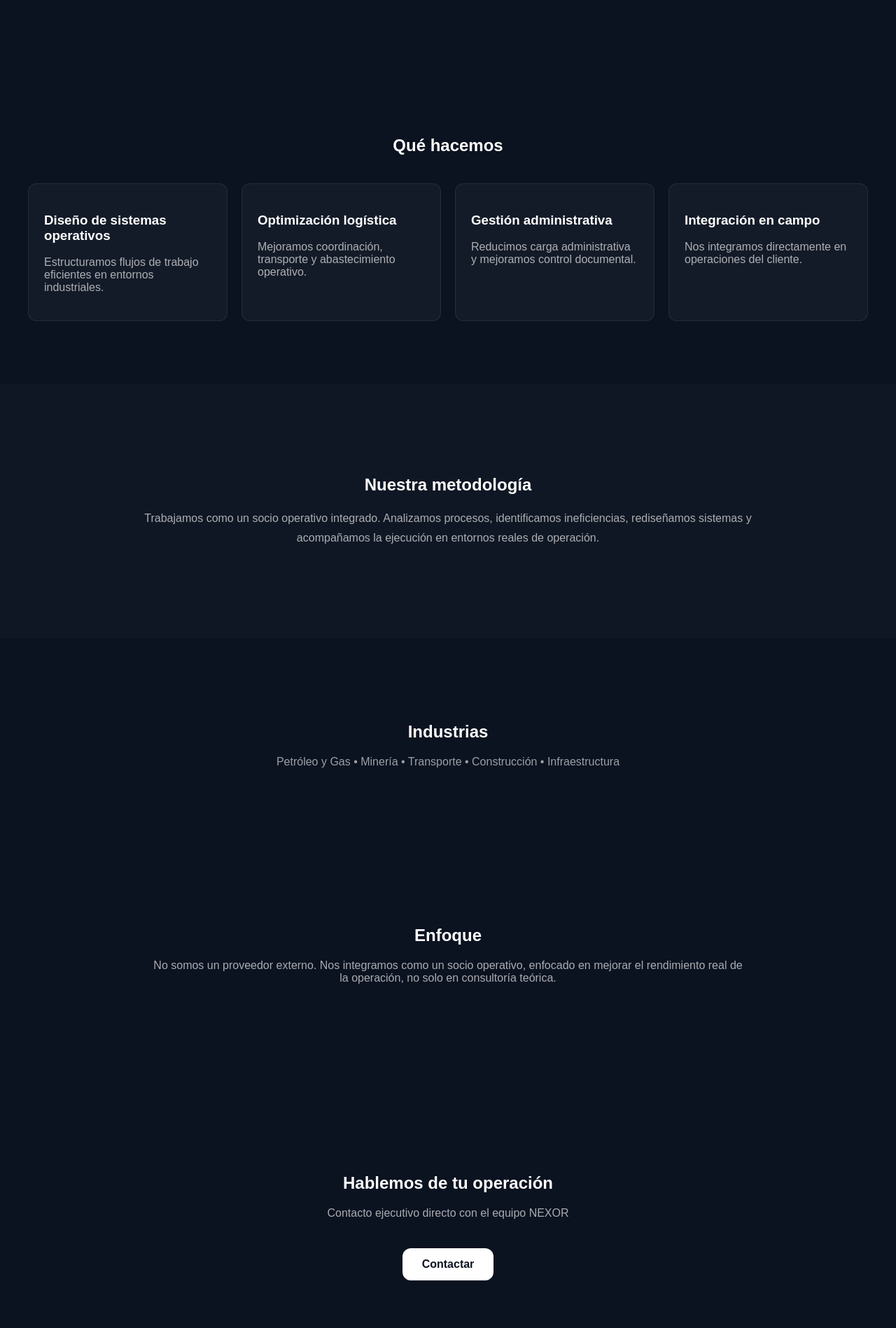
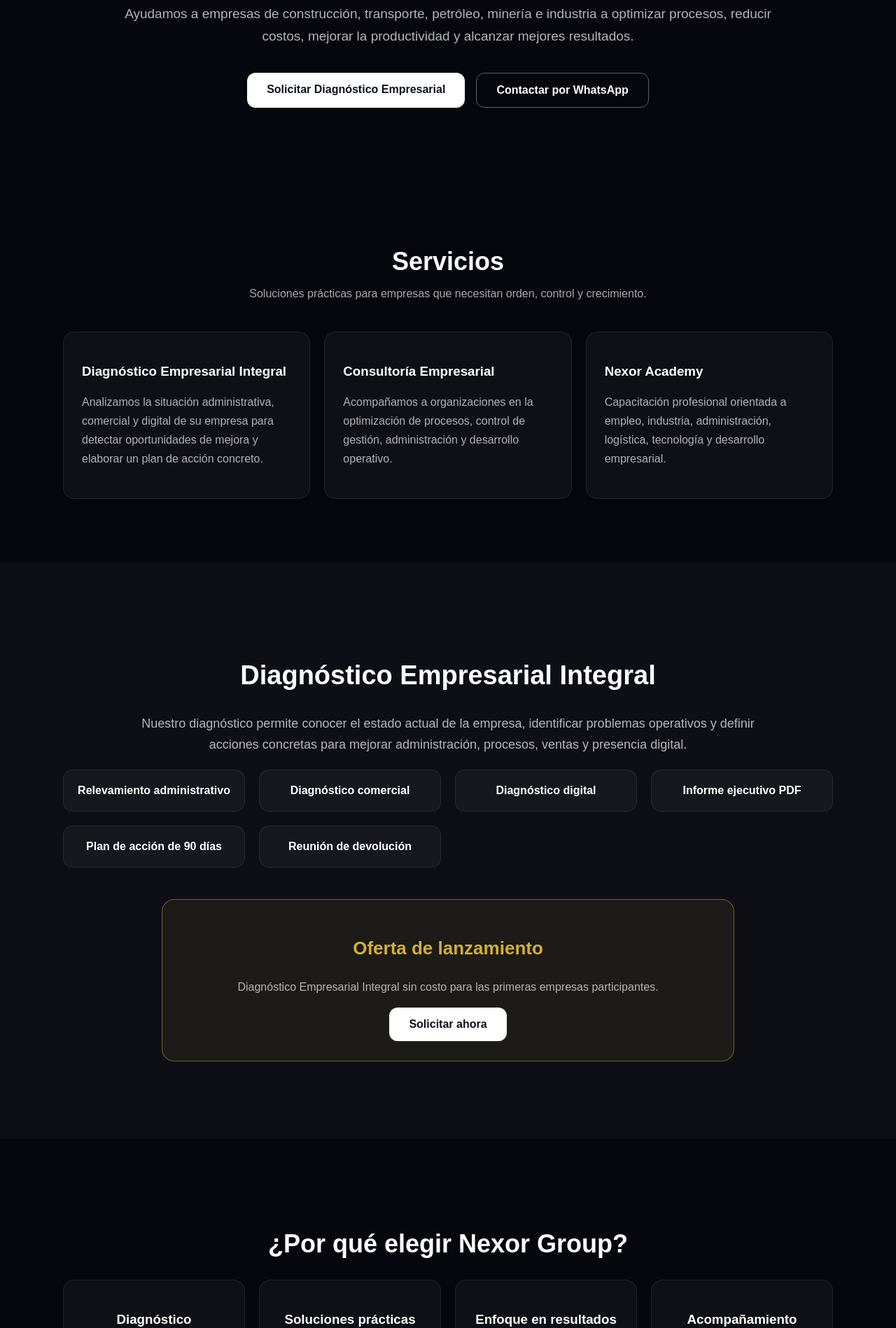
Before and after one commit to josecavallari1987-star/nexor-group, a Next.js app: page / in a window 1280 px wide. Shown: the part 842-2740 px from the top of the page at 70% size. Built offline with nearby package versions, Linux system fonts and the light colour scheme.

Commit message:
Actualizacion sitio web Nexor Group

```diff
--- a/app/page.tsx
+++ b/app/page.tsx
@@ -1,138 +1,227 @@
  export default function Home() {
+   const whatsapp = "https://wa.me/542994737731"
+
   return (
-    <div>
+    <div style={{ background: "#05070d", color: "white", minHeight: "100vh" }}>
 
-      {/* HERO EJECUTIVO */}
-      <section style={{
-        textAlign: "center",
-        padding: "140px 20px 60px"
-      }}>
-        <h1 style={{ fontSize: 56 }}>
-          Socio operativo para industrias críticas
+      {/* HERO */}
+      <section style={{ textAlign: "center", padding: "140px 20px 80px" }}>
+        <h1 style={{ fontSize: 56, maxWidth: 1100, margin: "0 auto" }}>
+          Impulsamos el crecimiento de empresas mediante gestión, administración y transformación digital
         </h1>
 
         <p style={{
           maxWidth: 950,
-          margin: "20px auto",
-          color: "rgba(255,255,255,0.65)",
-          fontSize: 18,
+          margin: "24px auto",
+          color: "rgba(255,255,255,0.70)",
+          fontSize: 19,
           lineHeight: 1.7
         }}>
-          NEXOR es una firma de consultoría operativa que ayuda a organizaciones
-          en sectores industriales complejos a mejorar su eficiencia, reducir fricciones
-          operativas y optimizar la ejecución en campo.
+          Ayudamos a empresas de construcción, transporte, petróleo, minería e industria
+          a optimizar procesos, reducir costos, mejorar la productividad y alcanzar mejores resultados.
         </p>
+
+        <div style={{ marginTop: 35, display: "flex", gap: 16, justifyContent: "center", flexWrap: "wrap" }}>
+          <a href="#diagnostico" style={buttonPrimary}>
+            Solicitar Diagnóstico Empresarial
+          </a>
+
+          <a href={whatsapp} target="_blank" style={buttonSecondary}>
+            Contactar por WhatsApp
+          </a>
+        </div>
       </section>
 
-      {/* QUÉ HACEMOS */}
+      {/* SERVICIOS */}
       <section style={{ padding: "90px 40px" }}>
-        <h2 style={{ textAlign: "center", marginBottom: 40 }}>
-          Qué hacemos
+        <h2 style={{ textAlign: "center", marginBottom: 15, fontSize: 36 }}>
+          Servicios
         </h2>
 
-        <div style={{
-          display: "grid",
-          gridTemplateColumns: "repeat(auto-fit,minmax(260px,1fr))",
-          gap: 20
-        }}>
+        <p style={{ textAlign: "center", color: "rgba(255,255,255,0.65)", marginBottom: 45 }}>
+          Soluciones prácticas para empresas que necesitan orden, control y crecimiento.
+        </p>
+
+        <div style={grid}>
           {[
             {
-              t: "Diseño de sistemas operativos",
-              d: "Estructuramos flujos de trabajo eficientes en entornos industriales."
+              t: "Diagnóstico Empresarial Integral",
+              d: "Analizamos la situación administrativa, comercial y digital de su empresa para detectar oportunidades de mejora y elaborar un plan de acción concreto."
             },
             {
-              t: "Optimización logística",
-              d: "Mejoramos coordinación, transporte y abastecimiento operativo."
+              t: "Consultoría Empresarial",
+              d: "Acompañamos a organizaciones en la optimización de procesos, control de gestión, administración y desarrollo operativo."
             },
             {
-              t: "Gestión administrativa",
-              d: "Reducimos carga administrativa y mejoramos control documental."
-            },
-            {
-              t: "Integración en campo",
-              d: "Nos integramos directamente en operaciones del cliente."
+              t: "Nexor Academy",
+              d: "Capacitación profesional orientada a empleo, industria, administración, logística, tecnología y desarrollo empresarial."
             }
           ].map((s) => (
-            <div key={s.t} style={{
-              padding: 22,
-              background: "rgba(255,255,255,0.04)",
-              borderRadius: 12,
-              border: "1px solid rgba(255,255,255,0.08)"
-            }}>
+            <div key={s.t} style={card}>
               <h3>{s.t}</h3>
-              <p style={{ color: "rgba(255,255,255,0.65)" }}>{s.d}</p>
+              <p style={textMuted}>{s.d}</p>
             </div>
           ))}
         </div>
       </section>
 
-      {/* METODOLOGÍA */}
+      {/* DIAGNOSTICO */}
+      <section id="diagnostico" style={{
+        padding: "110px 40px",
+        textAlign: "center",
+        background: "rgba(255,255,255,0.03)"
+      }}>
+        <h2 style={{ fontSize: 38 }}>Diagnóstico Empresarial Integral</h2>
+
+        <p style={{
+          maxWidth: 900,
+          margin: "20px auto",
+          color: "rgba(255,255,255,0.70)",
+          lineHeight: 1.7,
+          fontSize: 18
+        }}>
+          Nuestro diagnóstico permite conocer el estado actual de la empresa,
+          identificar problemas operativos y definir acciones concretas para mejorar
+          administración, procesos, ventas y presencia digital.
+        </p>
+
+        <div style={grid}>
+          {[
+            "Relevamiento administrativo",
+            "Diagnóstico comercial",
+            "Diagnóstico digital",
+            "Informe ejecutivo PDF",
+            "Plan de acción de 90 días",
+            "Reunión de devolución"
+          ].map((item) => (
+            <div key={item} style={smallCard}>
+              {item}
+            </div>
+          ))}
+        </div>
+
+        <div style={{
+          marginTop: 45,
+          padding: 28,
+          border: "1px solid rgba(212,175,55,0.45)",
+          borderRadius: 18,
+          maxWidth: 760,
+          marginLeft: "auto",
+          marginRight: "auto",
+          background: "rgba(212,175,55,0.08)"
+        }}>
+          <h3 style={{ color: "#d4af37", fontSize: 26 }}>Oferta de lanzamiento</h3>
+          <p style={textMuted}>
+            Diagnóstico Empresarial Integral sin costo para las primeras empresas participantes.
+          </p>
+          <a href={whatsapp} target="_blank" style={buttonPrimary}>
+            Solicitar ahora
+          </a>
+        </div>
+      </section>
+
+      {/* BENEFICIOS */}
+      <section style={{ padding: "100px 40px", textAlign: "center" }}>
+        <h2 style={{ fontSize: 36 }}>¿Por qué elegir Nexor Group?</h2>
+
+        <div style={grid}>
+          {[
+            "Diagnóstico profesional",
+            "Soluciones prácticas",
+            "Enfoque en resultados",
+            "Acompañamiento personalizado"
+          ].map((item) => (
+            <div key={item} style={card}>
+              <h3>{item}</h3>
+            </div>
+          ))}
+        </div>
+      </section>
+
+      {/* INDUSTRIAS */}
       <section style={{
-        padding: "110px 40px",
+        padding: "90px 40px",
         textAlign: "center",
         background: "rgba(255,255,255,0.02)"
       }}>
-        <h2>Nuestra metodología</h2>
-
-        <p style={{
-          maxWidth: 950,
-          margin: "20px auto",
-          color: "rgba(255,255,255,0.65)",
-          lineHeight: 1.7
-        }}>
-          Trabajamos como un socio operativo integrado. Analizamos procesos,
-          identificamos ineficiencias, rediseñamos sistemas y acompañamos la ejecución
-          en entornos reales de operación.
+        <h2>Industrias</h2>
+        <p style={{ color: "rgba(255,255,255,0.65)", fontSize: 18 }}>
+          Petróleo y Gas • Minería • Transporte • Construcción • Servicios Industriales
         </p>
       </section>
 
-      {/* INDUSTRIAS */}
-      <section style={{ padding: "100px 40px", textAlign: "center" }}>
-        <h2>Industrias</h2>
+      {/* CONTACTO */}
+      <section style={{ textAlign: "center", padding: "120px 20px" }}>
+        <h2 style={{ fontSize: 38 }}>Hablemos de su empresa</h2>
 
-        <p style={{ color: "rgba(255,255,255,0.6)" }}>
-          Petróleo y Gas • Minería • Transporte • Construcción • Infraestructura
+        <p style={textMuted}>
+          Solicite una reunión inicial y conozca cómo Nexor Group puede ayudar a mejorar la gestión de su organización.
+        </p>
+
+        <div style={{ marginTop: 30 }}>
+          <a href={whatsapp} target="_blank" style={buttonPrimary}>
+             const whatsapp = "https://wa.me/542994737731"
+          </a>
+        </div>
+
+        <p style={{ marginTop: 35, color: "rgba(255,255,255,0.60)" }}>
+          josecavallari@nexorgroup.com.ar
+          <br />
+          nexorgroup.com.ar
+          <br />
+          San Rafael, Mendoza, Argentina
         </p>
       </section>
 
-      {/* VALOR */}
-      <section style={{
-        padding: "90px 40px",
-        textAlign: "center"
-      }}>
-        <h2>Enfoque</h2>
+    </div>
+  );
+}
 
-        <p style={{ color: "rgba(255,255,255,0.65)", maxWidth: 850, margin: "0 auto" }}>
-          No somos un proveedor externo. Nos integramos como un socio operativo,
-          enfocado en mejorar el rendimiento real de la operación, no solo en consultoría teórica.
-        </p>
-      </section>
+const grid = {
+  display: "grid",
+  gridTemplateColumns: "repeat(auto-fit,minmax(260px,1fr))",
+  gap: 20,
+  maxWidth: 1100,
+  margin: "0 auto"
+};
 
-      {/* CTA FINAL */}
-      <section style={{
-        textAlign: "center",
-        padding: "160px 20px"
-      }}>
-        <h2>Hablemos de tu operación</h2>
+const card = {
+  padding: 26,
+  background: "rgba(255,255,255,0.04)",
+  borderRadius: 16,
+  border: "1px solid rgba(255,255,255,0.08)"
+};
 
-        <p style={{ color: "rgba(255,255,255,0.65)" }}>
-          Contacto ejecutivo directo con el equipo NEXOR
-        </p>
+const smallCard = {
+  padding: 20,
+  background: "rgba(255,255,255,0.04)",
+  borderRadius: 14,
+  border: "1px solid rgba(255,255,255,0.08)",
+  fontWeight: "bold"
+};
 
-        <a href="#" style={{
+const textMuted = {
+  color: "rgba(255,255,255,0.68)",
+  lineHeight: 1.7
+};
+
+const buttonPrimary = {
   display: "inline-block",
-          marginTop: 25,
-          padding: "14px 28px",
+  padding: "15px 28px",
   background: "white",
   color: "#0b1220",
   borderRadius: 12,
   fontWeight: "bold",
   textDecoration: "none"
-        }}>
-          Contactar
-        </a>
-      </section>
+};
 
-    </div>
-  );
-}
+const buttonSecondary = {
+  display: "inline-block",
+  padding: "15px 28px",
+  background: "transparent",
+  color: "white",
+  borderRadius: 12,
+  fontWeight: "bold",
+  textDecoration: "none",
+  border: "1px solid rgba(255,255,255,0.35)"
+};
```
Lines whose indentation alone changed are shown as unchanged.
